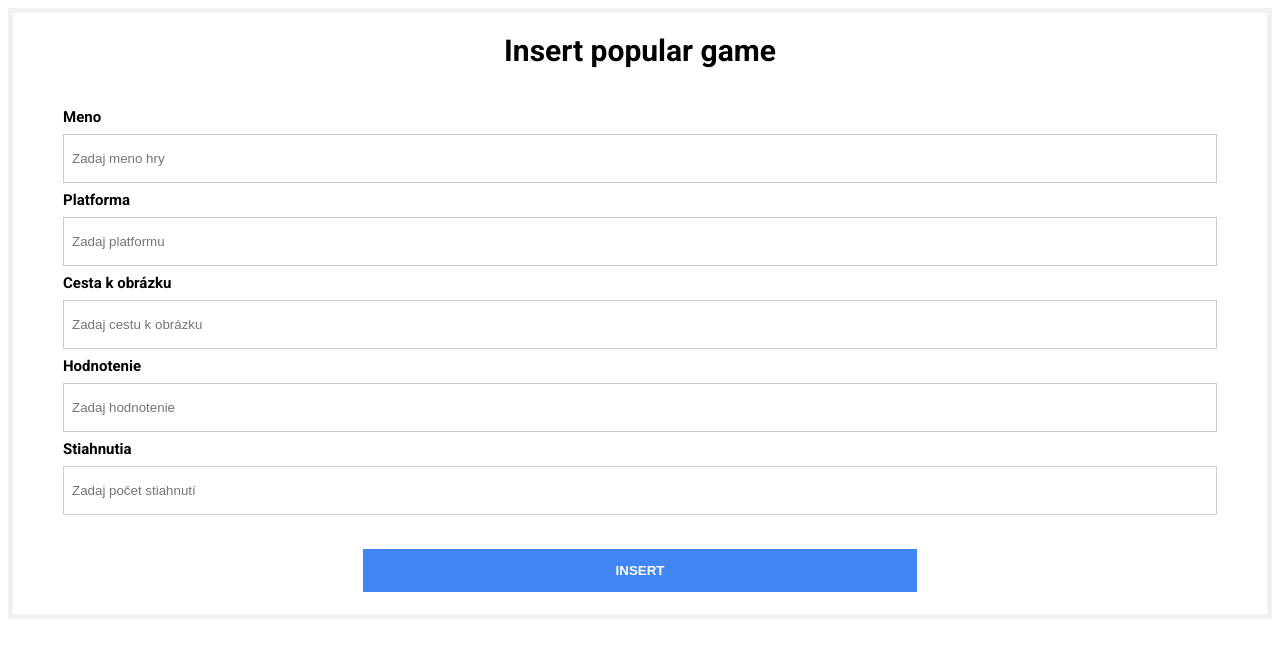
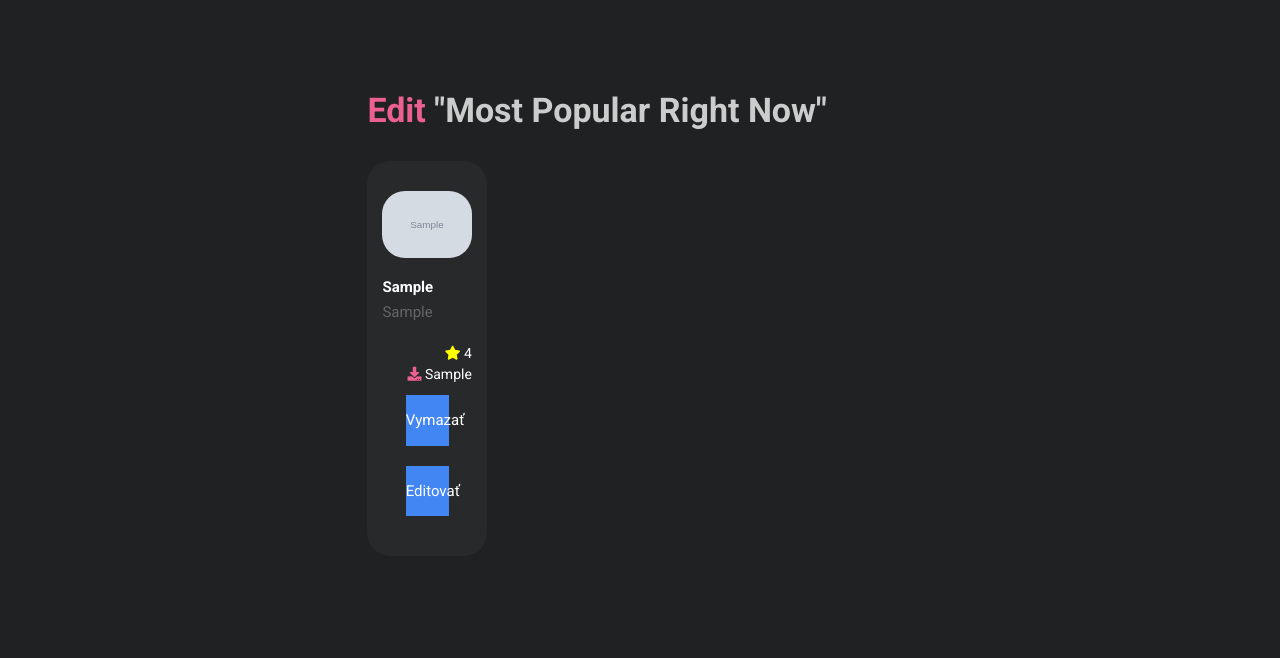
Before and after one commit to gone-wrong/Cyborggaming, a PHP site: page /delete.php in a window 1280 px wide. Shown: the top 658 px of the page. Run offline with PHP 8.4, Linux system fonts and the light colour scheme; tables that the repository leaves empty or names only in its code hold one stand-in row (values such as "Sample post"); grey boxes marked "Sample" are stand-in pictures; some libraries are stand-ins or nearby versions.

Commit message:
finall maybe

```diff
--- a/delete.php
+++ b/delete.php
@@ -1,7 +1,16 @@
 <!DOCTYPE html>
 <html>
-  <title>Insert form</title>
+  <title>Edit</title>
   <head>
+    <link href="vendor/bootstrap/css/bootstrap.min.css" rel="stylesheet">
+
+
+    <!-- Additional CSS Files -->
+    <link rel="stylesheet" href="assets/css/fontawesome.css">
+    <link rel="stylesheet" href="assets/css/templatemo-cyborg-gaming.css">
+    <link rel="stylesheet" href="assets/css/owl.css">
+    <link rel="stylesheet" href="assets/css/animate.css">
+    <link rel="stylesheet"href="https://unpkg.com/swiper@7/swiper-bundle.min.css"/>
     <link href="https://fonts.googleapis.com/css?family=Roboto:300,400,500,700" rel="stylesheet">
     <link rel="stylesheet" href="https://use.fontawesome.com/releases/v5.4.1/css/all.css" integrity="sha384-5sAR7xN1Nv6T6+dT2mhtzEpVJvfS3NScPQTrOxhwjIuvcA67KV2R5Jz6kr4abQsz" crossorigin="anonymous">
     <style>
@@ -12,7 +21,7 @@
       font-size: 15px;
       }
       form {
-      border: 5px solid #f1f1f1;
+      text-align:center;
       }
       input[type=text], input[type=password] {
       width: 100%;
@@ -66,22 +75,69 @@
     </style>
   </head>
   <body>
-    <form action="crud/delete.php" method="POST">
-      <h1>Insert popular game</h1>
-      <div class="formcontainer">
-      <div class="container">
-        <label for="meno"><strong>Meno</strong></label>
-        <input type="text" placeholder="Zadaj meno hry" name="meno" required>
-        <label for="platform"><strong>Platforma</strong></label>
-        <input type="text" placeholder="Zadaj platformu" name="platform" required>
-        <label for="image"><strong>Cesta k obrázku</strong></label>
-        <input type="text" placeholder="Zadaj cestu k obrázku" name="image" required>
-        <label for="rating"><strong>Hodnotenie</strong></label>
-        <input type="text" placeholder="Zadaj hodnotenie" name="rating" required>
-        <label for="downloads"><strong>Stiahnutia</strong></label>
-        <input type="text" placeholder="Zadaj počet stiahnutí" name="downloads" required>
-      </div>
-      <button type="submit" name="insert"><strong>INSERT</strong></button>
-    </form>
+  <div class="most-popular">
+    <div class="row">
+        <div class="col-lg-12">
+        <div class="heading-section">
+            <h4>Edit <a href="index.php">"Most Popular Right Now"</a></h4>
+        </div>
+        <div class="row">
+        <?php
+            $servername = "localhost";
+            $username = "root";
+            $password = "";
+            $database = "web";
+
+            require 'crud/Database.php';
+
+            $db = new Database($servername, $username, $password, $database);
+
+            //echo "weee databaza";
+
+            $result = $db->get_popular();
+
+            if ($result->num_rows > 0) {
+                $temp = 4;
+                while ($row = $result->fetch_assoc()) {
+
+                    if($temp == 0) {
+                    echo '</div>';
+                    echo '<div class="row">';
+                    $temp = 4;
+                    }
+
+                    //echo "ID: " . $row["id"]. " - meno: " . $row["meno"]. " - image: " . $row["image"]. " - rating: " . $row["rating"]. " - downloads: " . $row["downloads"];
+                    echo '<div class="col-lg-3 col-sm-6">';
+                    echo '<div class="item">';
+                    echo '<img src="'.$row["image"].'" alt="">';
+                    echo '<h4>'.$row["meno"].'<br><span>'.$row["platform"].'</span></h4>';
+                    echo '<ul>';
+                    echo '<li><i class="fa fa-star"></i> '.$row["rating"].'</li>';
+                    echo '<li><i class="fa fa-download"></i> '.$row["downloads"].'</li>';
+                    echo '</ul>';
+                    echo '<br>';
+
+                    echo    '<form action=crud/delete.php method="post">
+                                <button type="submit" name="delete" value="'.$row["id"].'">Vymazať</button>
+                            </form>';
+                    echo    '<form action=edit.php method="post">
+                            <button type="submit" name="id" value="'.$row["id"].'">Editovať</button>
+                            </form>';
+                    echo '</div>';
+                    echo '</div>';
+                    $temp--;
+                }
+            } else {
+                echo "prazdna db";
+            }
+
+            $db->closeConn();
+
+
+        ?>
+        </div>
+        </div>
+    </div>
+    </div>
   </body>
 </html>
--- a/index.php
+++ b/index.php
@@ -76,7 +76,7 @@ https://templatemo.com/tm-579-cyborg-gaming
             <div class="row">
               <div class="col-lg-12">
                 <div class="heading-section">
-                  <h4><em>Most Popular</em> Right Now</h4> <p><a href="insert.php">add</a>      <a href="delete.php">delete</a></p>
+                  <h4><em>Most Popular</em> Right Now</h4> <p><a href="insert.php">add</a>      <a href="delete.php">edit</a></p>
                 </div>
                 <div class="row">
                 <?php
```
Also changed, not shown: crud/delete.php (added, +25 -0 lines), crud/edit.php (added, +39 -0 lines).
